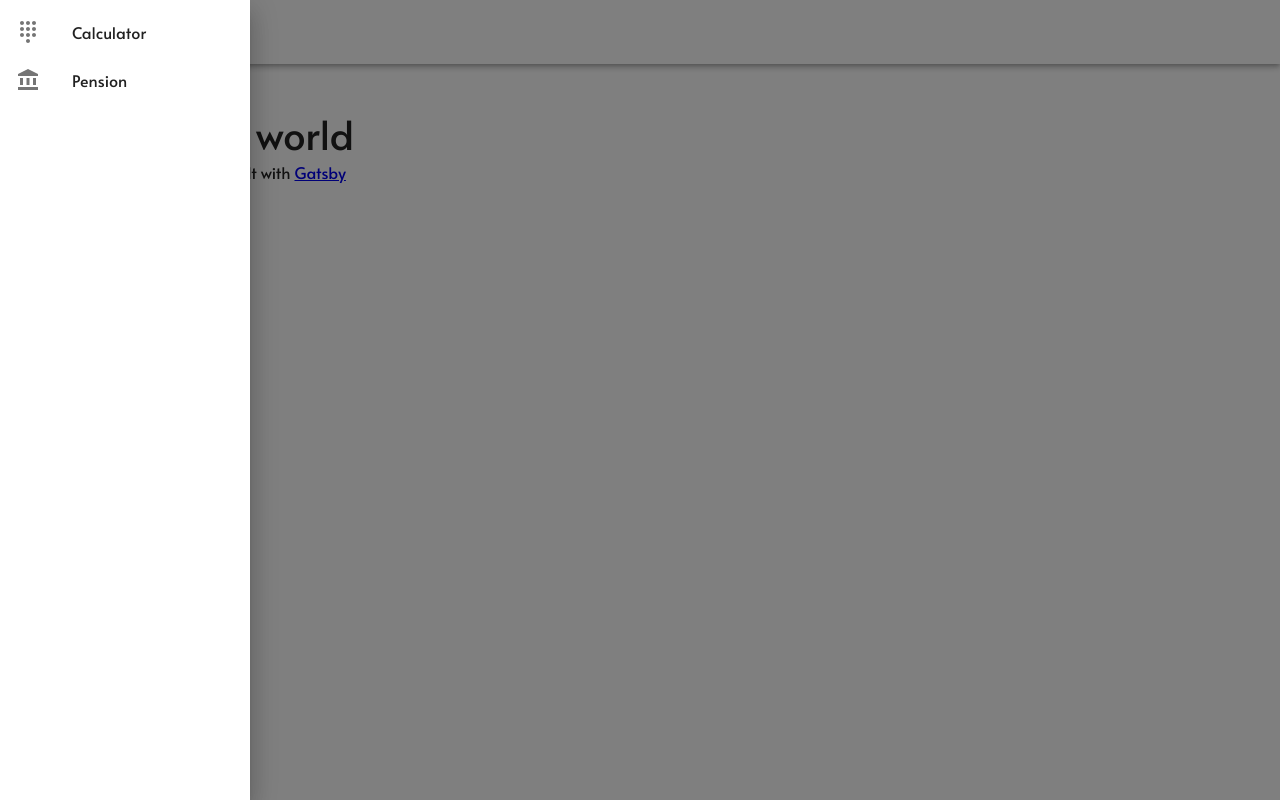
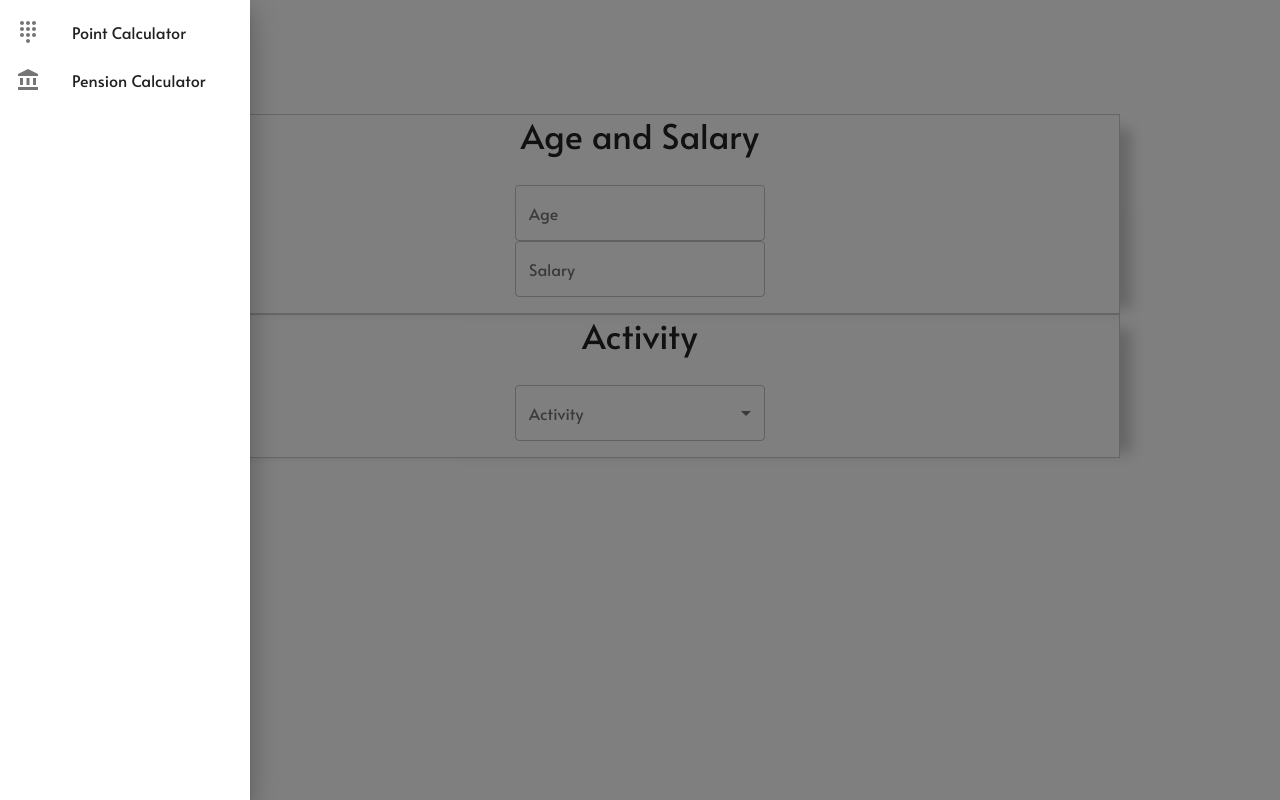
Before and after one commit to igarren/japanutil, a Gatsby site: page /immigration in a window 1280 px wide. Both pictures are taken after a click on the button "open drawer". Built offline with nearby package versions, Linux system fonts and the light colour scheme; Gatsby itself is replaced by a stand-in of ours.

Commit message:
Add sections

```diff
--- a/src/components/navigation/drawer/drawer.js
+++ b/src/components/navigation/drawer/drawer.js
@@ -6,11 +6,16 @@ import ListItemIcon from '@material-ui/core/ListItemIcon';
 import ListItemText from '@material-ui/core/ListItemText';
 import DialpadIcon from '@material-ui/icons/Dialpad';
 import AccountBalanceIcon from '@material-ui/icons/AccountBalance';
-import {Link} from 'gatsby';
+import { Link } from 'gatsby';
 
 
 
 import classes from './drawer.module.css';
+
+const menuList = [
+    { text: 'Point Calculator', link: '/immigration', icon: <DialpadIcon /> },
+    { text: 'Pension Calculator', link: '/pension', icon: <AccountBalanceIcon /> },
+]
 const Drawer = (props) => (
     <SwipeableDrawer
         open={props.status}
@@ -19,17 +24,15 @@ const Drawer = (props) => (
         <div
             className={classes.Drawer}
             role="navigation"
-            onClick={props.toggle( false)}
-            onKeyDown={props.toggle( false)} >
+            onClick={props.toggle(false)}
+            onKeyDown={props.toggle(false)} >
             <List>
-                <ListItem button key='Calculator' component={Link} to='/immigration' >
-                    <ListItemIcon><DialpadIcon /></ListItemIcon>
-                    <ListItemText primary='Calculator' />
-                </ListItem>
-                <ListItem button key='Pension' component={Link} to='/pension' >
-                    <ListItemIcon><AccountBalanceIcon /></ListItemIcon>
-                    <ListItemText primary='Pension' />
-                </ListItem>
+                {menuList.map((menu,index) => (
+                    <ListItem button key={index} component={Link} to={menu.link} >
+                        <ListItemIcon>{menu.icon}</ListItemIcon>
+                        <ListItemText primary={menu.text} />
+                    </ListItem>
+                ))}
             </List>
         </div>
     </SwipeableDrawer>
--- a/src/components/navigation/drawer/drawer.module.css
+++ b/src/components/navigation/drawer/drawer.module.css
@@ -1,3 +1,8 @@
+:global .MuiPaper-elevation16{
+      /* background-color: #FCF7F8!important; */
+  }
+
 .Drawer{
     width: 250px;
+    /* background-color: #FCF7F8; */
 }
--- a/src/components/navigation/header/header.js
+++ b/src/components/navigation/header/header.js
@@ -25,7 +25,7 @@ const Header = (props) => {
 
   return (
       <div className={classes.Header}>
-          <AppBar className={classes.AppBar} position="static">
+          <AppBar className={classes.AppBar} position="static" >
               <Toolbar>
                   <IconButton
                       edge="start"
--- a/src/components/navigation/header/header.module.css
+++ b/src/components/navigation/header/header.module.css
@@ -8,7 +8,8 @@
 }
 
 .Header header {
-    background-color: white;
+    background-color: transparent;
+    box-shadow: none;
     color: black;
 }
 
--- a/src/components/navigation/layout/layout.js
+++ b/src/components/navigation/layout/layout.js
@@ -26,13 +26,7 @@ const Layout = ({ children }) => {
   return (
     <>
       <Header />
-      <div
-        style={{
-          margin: `0 auto`,
-          maxWidth: 960,
-          padding: `0 1.0875rem 1.45rem`,
-        }}
-      >
+      <div>
         <main>{children}</main>
         <footer>
           © {new Date().getFullYear()}, Built with
--- /dev/null
+++ b/src/components/ui/input/input.js
@@ -0,0 +1,7 @@
+import React from 'react';
+import TextField from '@material-ui/core/TextField';
+
+const input  = (props) => (
+      <TextField style={{minWidth: '250px'}} id="standard-basic" label={props.text} variant="outlined" />
+)
+export default input;
--- /dev/null
+++ b/src/components/ui/section/section.js
@@ -0,0 +1,51 @@
+import React from 'react';
+import { makeStyles } from '@material-ui/core/styles';
+import Grid from '@material-ui/core/Grid';
+import Divider from '@material-ui/core/Divider';
+import Typography from '@material-ui/core/Typography';
+
+
+const useStyles = makeStyles(theme => ({
+    root: {
+        width: '100%',
+        maxWidth: 360,
+        backgroundColor: theme.palette.background.paper,
+    },
+    chip: {
+        margin: theme.spacing(0.5),
+    },
+    section1: {
+
+    },
+    section2: {
+        margin: theme.spacing(2),
+    },
+    section3: {
+        margin: theme.spacing(3, 1, 1),
+    },
+}));
+
+const Section = (props) => {
+    const stl = useStyles();
+    return (
+        <div  style={{ border: '1px solid #ccc',  boxShadow: '21px 5px 13px -10px #ccc'}}>
+            <div>
+                <Grid container alignItems="center">
+                    <Grid item xs>
+                        <Typography gutterBottom variant="h4">
+                            {props.title}
+                        </Typography>
+                    </Grid>
+                </Grid>
+            </div>
+            <div className={stl.section2}>
+                {props.children}
+            </div>
+        </div>
+    )
+}
+
+
+
+
+export default Section;
--- /dev/null
+++ b/src/components/ui/select/select.js
@@ -0,0 +1,36 @@
+import React from 'react';
+import InputLabel from '@material-ui/core/InputLabel';
+import MenuItem from '@material-ui/core/MenuItem';
+import FormControl from '@material-ui/core/FormControl';
+import Select from '@material-ui/core/Select';
+
+
+const CustomSelect = (props) => {
+    const inputLabel = React.useRef(null);
+    const [labelWidth, setLabelWidth] = React.useState(0);
+    React.useEffect(() => {
+      setLabelWidth(inputLabel.current.offsetWidth);
+    }, []);
+    return(
+        <FormControl variant="outlined" style={{minWidth: '250px'}} >
+            <InputLabel ref={inputLabel} id="demo-simple-select-helper-label" >{props.text}</InputLabel>
+            <Select
+                labelId="demo-simple-select-helper-label"
+                id="demo-simple-select-helper"
+                labelWidth={labelWidth}
+                // onChange={handleChange}
+            >
+                <MenuItem value="">
+                    <em>None</em>
+                </MenuItem>
+                <MenuItem value={10}>3Million yen</MenuItem>
+                <MenuItem value={20}>Twenty</MenuItem>
+                <MenuItem value={30}>Thirty</MenuItem>
+                <MenuItem value={30}>Thirty</MenuItem>
+                <MenuItem value={30}>Thirty</MenuItem>
+                <MenuItem value={30}>Thirty</MenuItem>
+            </Select>
+        </FormControl>
+    )
+}
+export default CustomSelect;
--- a/src/pages/immigration.js
+++ b/src/pages/immigration.js
@@ -1,15 +1,34 @@
 import React from 'react';
 
 import Layout from "../components/navigation/layout/layout";
-import SEO from "../components/seo"
+import SEO from "../components/seo";
+import classes from '../styles/immigration.module.scss';
+
+import Select from '../components/ui/select/select';
+import Input from '../components/ui/input/input';
+
+import Grid from '@material-ui/core/Grid';
+import Section from '../components/ui/section/section';
+
 
 const Immigration = () => {
 
     return (
         <Layout>
-            <SEO title="Japan Util" />
-            <SEO description="All the utilities you need while living in Japan!" />
-            <h1> hello world </h1>
+            <SEO title="Japan Immigration Points Calculator"
+                description="Utility tool to help you find out your accumulated points to be eligible for Permanent Residency." />
+            <div className={classes.Container}>
+                <Section title='Age and Salary'>
+                    <Input text='Age' />
+                    <br />
+                    <Input text='Salary' />
+                </Section>
+                <Section title='Activity'>
+                    <Select text='Activity' />
+                </Section>
+            </div>
+
+
         </Layout>
     )
 }
--- /dev/null
+++ b/src/styles/_common.scss
@@ -0,0 +1,9 @@
+.Container {
+    margin: 0 auto;
+    text-align: center;
+    max-width:  960px;
+    padding: 0 1.0875rem 1.45rem;
+    &.Even {
+        background-color: #D6D7DA;
+    }
+}
--- /dev/null
+++ b/src/styles/immigration.module.scss
@@ -0,0 +1 @@
+@import '_common.scss';
--- /dev/null
+++ b/src/styles/index.module.scss
@@ -0,0 +1 @@
+@import '_common.scss';
```
Also changed, not shown: src/pages/index.js (+31 -8 lines), src/styles/index.module.css (deleted), src/styles/pension.module.scss (renamed from src/styles/pension.module.css).
